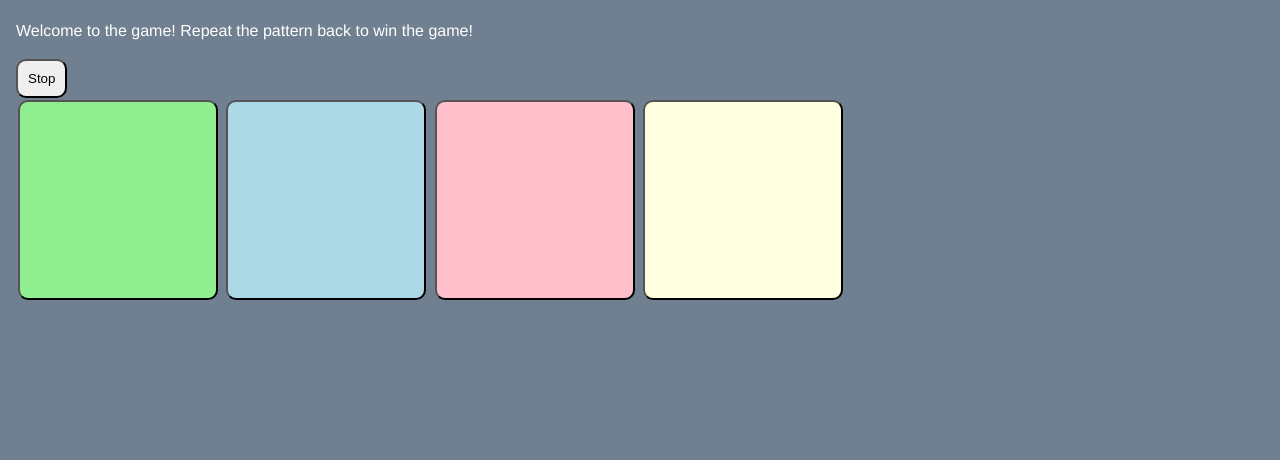
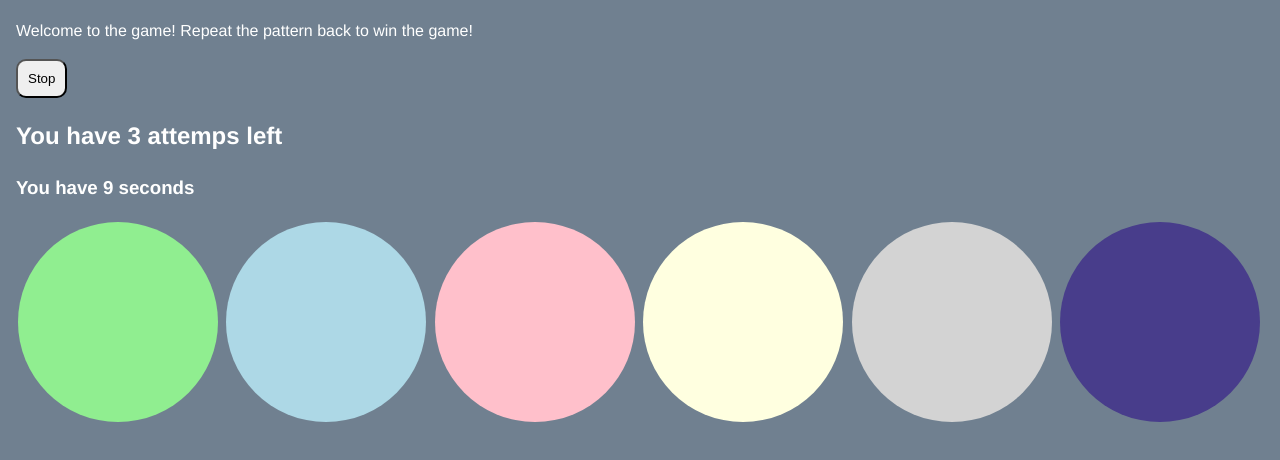
Before and after one commit to JonathanV1502/codepath-prework, a plain HTML site: page index.html in a window 1280 px wide. Both pictures are taken after a click on the button "Start". Shown: the part 72-532 px from the top of the page. Drawn offline with Linux system fonts and the light colour scheme.

Commit message:
🦢🥞 Updated with Glitch

```diff
--- a/index.html
+++ b/index.html
@@ -5,7 +5,7 @@
     <meta name="viewport" content="width=device-width, initial-scale=1" />
     <link rel="icon" href="https://glitch.com/favicon.ico" />
 
-    <title>Hello world!</title>
+    <title>Light and Sound Memory Game</title>
 
     <!-- import the webpage's stylesheet -->
     <link rel="stylesheet" href="/style.css" />
@@ -20,12 +20,16 @@
 
     <button id="startBtn" onclick="startGame()">Start</button>
     <button id="stopBtn" class="hidden" onclick="stopGame()">Stop</button>
+    <h2 id="attemptCounter">You have 3 attemps left</h2>
+    <h3 id="countDownTimer"></h3>
 
     <div id="gameButtonArea">
       <button id="button1" onclick="guess(1)" onmousedown="startTone(1)" onmouseup="stopTone()"></button>
       <button id="button2" onclick="guess(2)" onmousedown="startTone(2)" onmouseup="stopTone()"></button>
       <button id="button3" onclick="guess(3)" onmousedown="startTone(3)" onmouseup="stopTone()"></button>
       <button id="button4" onclick="guess(4)" onmousedown="startTone(4)" onmouseup="stopTone()"></button>
+      <button id="button5" onclick="guess(5)" onmousedown="startTone(5)" onmouseup="stopTone()"></button>
+      <button id="button6" onclick="guess(6)" onmousedown="startTone(6)" onmouseup="stopTone()"></button>
     </div>
 
 
--- a/script.js
+++ b/script.js
@@ -1,39 +1,47 @@
 // global constants
-const clueHoldTime = 1000; //how long to hold each clue's light/sound
-const cluePauseTime = 333; //how long to pause in between clues
+var clueHoldTime = 1000; //how long to hold each clue's light/sound
+var cluePauseTime = 333; //how long to pause in between clues
 const nextClueWaitTime = 1000; //how long to wait before starting playback of the clue sequence
 //Global Variables
-var pattern = [2, 2, 4, 3, 2, 1, 2, 4];
-//var pattern = [2, 2];
+//var pattern = [2, 2, 4, 3, 2, 1, 2, 4];
+var pattern = [2, 4, 3];
 var progress = 0;
 var gamePlaying = false;
 var tonePlaying = false;
 var volume = 0.5;  //must be between 0.0 and 1.0
 var guessCounter = 0;
+var attemps = 3;
 
 
 function startGame(){
   //initialize game variables
+  setInterval(updateTimer, 1000);
+  time = 10;
+
   progress = 0;
   gamePlaying = true;
   // swap the Start and Stop buttons
   document.getElementById("startBtn").classList.add("hidden");
   document.getElementById("stopBtn").classList.remove("hidden");
   playClueSequence()
+
 }
 
 function stopGame(){
   gamePlaying = false;
   document.getElementById("startBtn").classList.remove("hidden");
   document.getElementById("stopBtn").classList.add("hidden");
+
 }
 
 // Sound Synthesis Functions
 const freqMap = {
-  1: 261.6,
-  2: 329.6,
-  3: 392,
-  4: 466.2
+  1: 230,
+  2: 279,
+  3: 333,
+  4: 470,
+  5: 320,
+  6: 200
 }
 
 function playTone(btn,len){
@@ -103,6 +111,10 @@ function loseGame(){
   stopGame();
   alert("Game Over. You lost.");
 }
+function loseGameTime(){
+  stopGame();
+  alert("Game Over. You ran out of time.");
+}
 function winGame(){
   stopGame();
   alert("Game Over. You won!");
@@ -115,19 +127,72 @@ function guess(btn){
   }
 
   // add game logic here
-  if(btn == pattern[guessCounter]){
+  if(btn == pattern[guessCounter] && time > 0){
     if(guessCounter == progress){
-      if(progress == pattern.length - 1){
+      if(progress == pattern.length - 1 ){
         winGame();
+        pattern = newPattern(6, 4);
+        cluePauseTime= 333;
+        clueHoldTime =1000
       }else{
         progress++;
-        playClueSequence()
+        cluePauseTime-= 50;
+        clueHoldTime-=200
+        playClueSequence();
+        time = 10
       }
     }else{
       guessCounter++;
     }
   }else{
-    loseGame();
+    attemps--;
+    if(time < 0){
+      loseGameTime();
+      pattern = newPattern(6, 4);
+      cluePauseTime= 333;
+      clueHoldTime =1000
+      attemps = 3;
+      tryCounter();
+    }else if (attemps > 0){
+      tryCounter();
+    }else{
+
+      loseGame();
+      pattern = newPattern(6, 4);
+      cluePauseTime= 333;
+      clueHoldTime =1000
+      attemps = 3;
+      tryCounter();
+    }
+
   }
 
 }
+
+function newPattern(squares, lenght){
+  var nums = [];
+  for(var i = 0; i<lenght; i++){
+    nums.push(Math.floor(Math.random() * squares) + 1);
+  }
+  return nums;
+}
+
+function tryCounter(){
+  document.getElementById("attemptCounter").innerHTML = "You have "+ attemps + " attemps left";
+}
+
+var startTime = 1;
+var time = startTime * 10;
+const timer = document.getElementById("countDownTimer");
+
+function updateTimer(){
+  var secs = time % 60;
+
+  secs = secs < 10 ? '0' + secs : secs
+  secs%= 11
+  timer.innerHTML = "You have "+ `${secs}`+ " seconds"
+  time--;
+
+
+
+}
--- a/style.css
+++ b/style.css
@@ -21,6 +21,8 @@ button{
   width:200px;
   height:200px;
   margin:2px;
+  border-radius: 100px;
+  border:  none;
 }
 
 .hidden {
@@ -43,6 +45,14 @@ button{
     background: lightyellow;
 }
 
+#button5 {
+    background: lightgrey;
+}
+
+#button6 {
+    background: DarkSlateBlue;
+}
+
 #button1:active, #button1.lit {
     background:green;
 }
@@ -58,3 +68,11 @@ button{
 #button4:active, #button4.lit {
     background:yellow;
 }
+
+#button5:active, #button5.lit {
+    background:black;
+}
+
+#button6:active, #button6.lit {
+    background:DarkOrchid;
+}
```
